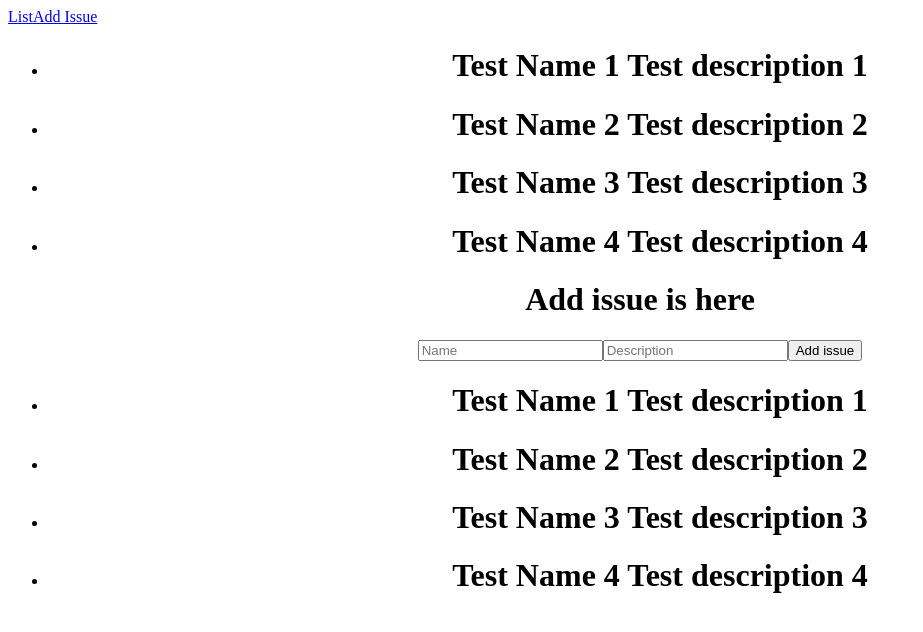
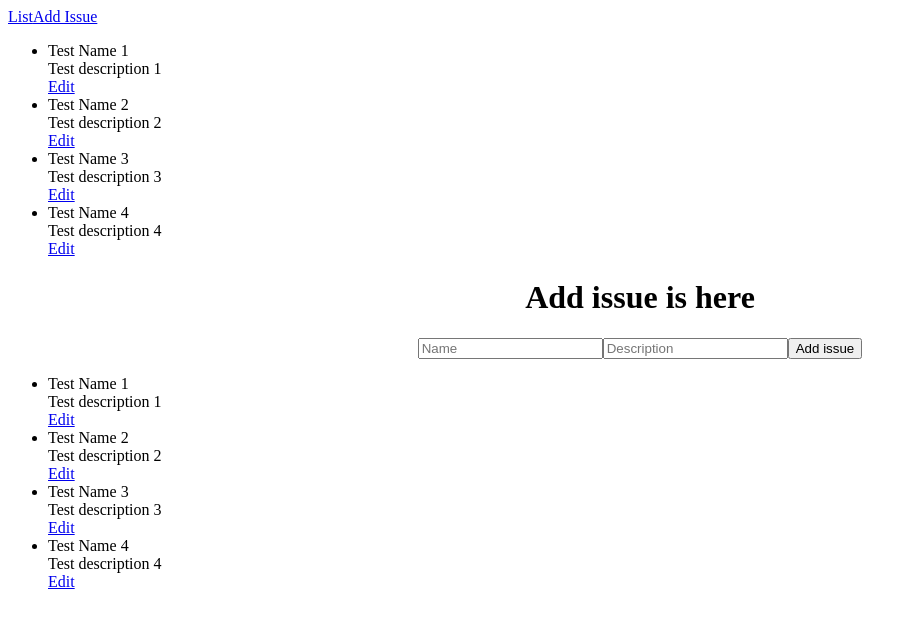
Before and after one commit to GaborSzalay/issue-tracker, an Angular app: page /add in a window 1280 px wide. Shown: the top 632 px of the page, without its empty margins (0-923 px from the left). Built offline with nearby package versions, Linux system fonts and the light colour scheme.

Commit message:
adding issue edit feature

```diff
--- a/src/app/issue/issue.component.html
+++ b/src/app/issue/issue.component.html
@@ -1,6 +1,21 @@
-<div style="text-align:center">
-  <h1>
-    {{issue.name}}
-    {{issue.description}}
-  </h1>
+<div>
+  <div *ngIf="editMode">
+
+    <input [(ngModel)]="issue.name" placeholder="name">
+    <input [(ngModel)]="issue.description" placeholder="name">
+    <a href="#" (click)="closeEditMode($event)">Modify</a>
+
+  </div>
+
+  <div *ngIf="!editMode">
+
+    <div class="issue-name">
+      {{issue.name}}
+    </div>
+    <div class="issue-description">
+      {{issue.description}}
+    </div>
+    <a href="#" (click)="editIssue($event)">Edit</a>
+
+  </div>
 </div>
--- a/src/app/issue/issue.component.ts
+++ b/src/app/issue/issue.component.ts
@@ -8,4 +8,21 @@ import { Issue } from '../issue';
 })
 export class IssueComponent {
   @Input() issue: Issue;
+  editMode: boolean;
+
+  constructor() {
+    this.editMode = false;
+  }
+
+  editIssue(event) {
+    event.preventDefault();
+
+    this.editMode = true;
+  }
+
+  closeEditMode(event) {
+    event.preventDefault();
+
+    this.editMode = false;
+  }
 }
```
